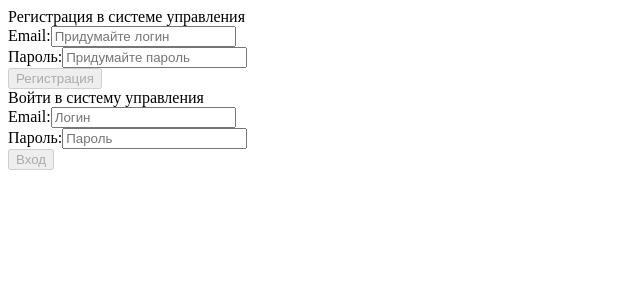
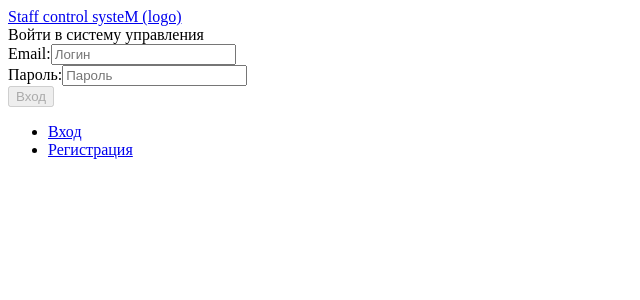
Before and after one commit to nikitandro/staff-control-system, an Angular app: page /login in a window 1280 px wide. Before the commit this address led to /. Shown: the top 300 px of the page, without its empty margins (0-640 px from the left). Built offline with nearby package versions, Linux system fonts and the light colour scheme.

Commit message:
added routes

```diff
--- a/src/app/app-routing.module.ts
+++ b/src/app/app-routing.module.ts
@@ -1,7 +1,12 @@
 import { NgModule } from '@angular/core';
 import { RouterModule, Routes } from '@angular/router';
 
-const routes: Routes = [];
+
+const routes: Routes = [
+    {
+        path: '', loadChildren: () => import('./children/auth/auth-routing.module').then(m => m.AuthRoutingModule)
+    }
+];
 
 @NgModule({
     imports: [RouterModule.forRoot(routes)],
--- a/src/app/app.component.html
+++ b/src/app/app.component.html
@@ -1,2 +1 @@
-<auth-register-page></auth-register-page>
-<auth-login-page></auth-login-page>
+<router-outlet></router-outlet>
--- /dev/null
+++ b/src/app/children/auth/components/auth-layout/auth-layout.web.component.html
@@ -0,0 +1,14 @@
+<a routerLink="/">Staff control systeM  (logo)</a>
+<div>
+    <router-outlet></router-outlet>
+</div>
+<div>
+    <ul>
+        <li routerLinkActive="active">
+            <a routerLink="/login">Вход</a>
+        </li>
+        <li routerLinkActive="active">
+            <a routerLink="/register">Регистрация</a>
+        </li>
+    </ul>
+</div>
--- /dev/null
+++ b/src/app/children/auth/components/auth-layout/styles/auth-layout.web.component.css
@@ -0,0 +1,3 @@
+
+
+/*# sourceMappingURL=auth-layout.web.component.css.map */
--- a/src/app/children/auth/components/login-page/login.page.web.component.ts
+++ b/src/app/children/auth/components/login-page/login.page.web.component.ts
@@ -9,7 +9,7 @@ import { ActivatedRoute, Params, Router } from '@angular/router';
     templateUrl: './login.page.web.component.html',
     styleUrls: ['./styles/login.page.web.component.scss']
 })
-export class LoginPageComponent implements OnInit, OnDestroy {
+export class LoginPageWebComponent implements OnInit, OnDestroy {
     public loginForm: FormGroup = new FormGroup({
         email: new FormControl('', [Validators.required, Validators.email]),
         password: new FormControl('', [Validators.required, Validators.minLength(6)])
--- a/src/app/children/auth/components/register-page/register.page.web.component.ts
+++ b/src/app/children/auth/components/register-page/register.page.web.component.ts
@@ -9,7 +9,7 @@ import { Subscription } from 'rxjs';
     templateUrl: './register.page.web.component.html',
     styleUrls: ['./styles/register.page.web.component.scss']
 })
-export class RegisterPageComponent implements OnDestroy {
+export class RegisterPageWebComponent implements OnDestroy {
     public registerForm: FormGroup = new FormGroup({
         email: new FormControl('', [Validators.required, Validators.email]),
         password: new FormControl('', [Validators.required, Validators.minLength(6)])
```
Also changed, not shown: src/app/children/auth/auth-routing.module.ts (added, +24 -0 lines), src/app/children/auth/auth.module.ts (+14 -7 lines), src/app/children/auth/components/auth-layout/auth-layout.web.component.ts (added, +8 -0 lines), src/app/children/auth/components/auth-layout/styles/auth-layout.web.component.scss (added), 1 other file (tests, documents, lock files or other folders).
